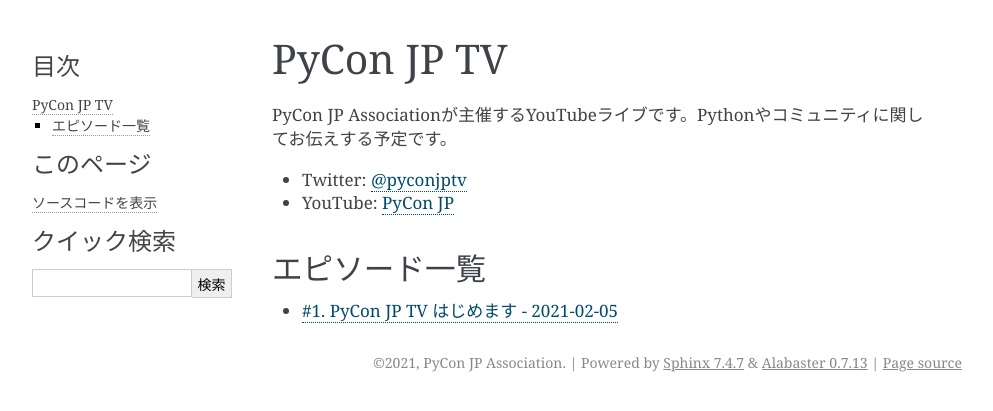
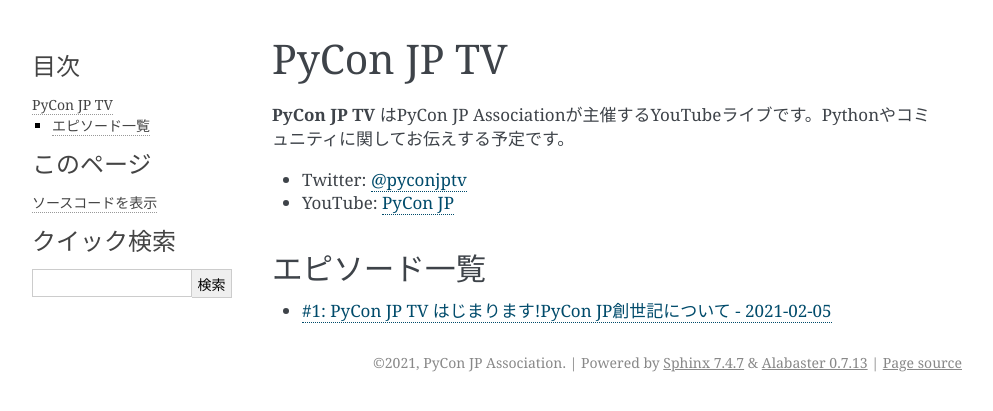
Before and after one commit to pyconjp/tv.pycon.jp, a Sphinx documentation site: the page built from source/index.rst, in a window 1280 px wide. Shown: the top 411 px of the page, without its empty margins (148-1141 px from the left). Built offline with Sphinx 7.4.7, drawn with Linux system fonts in a browser that asks for light colours.

Commit message:
ISSHA-2261 update rst

```diff
--- a/source/episode/1.rst
+++ b/source/episode/1.rst
@@ -1,6 +1,6 @@
-=======================================
-#1. PyCon JP TV はじめます - 2021-02-05
-=======================================
+================================================================
+#1: PyCon JP TV はじまります!PyCon JP創世記について - 2021-02-05
+================================================================
 
 記念すべき1回目の配信です。PyCon JP創世記の話を語ります。
 
--- a/source/index.rst
+++ b/source/index.rst
@@ -1,8 +1,7 @@
 ===========
 PyCon JP TV
 ===========
-
-PyCon JP Associationが主催するYouTubeライブです。Pythonやコミュニティに関してお伝えする予定です。
+**PyCon JP TV** はPyCon JP Associationが主催するYouTubeライブです。Pythonやコミュニティに関してお伝えする予定です。
 
 * Twitter: `@pyconjptv <https://twitter.com/pyconjptv>`_
 * YouTube: `PyCon JP <https://www.youtube.com/user/PyConJP>`_
```
